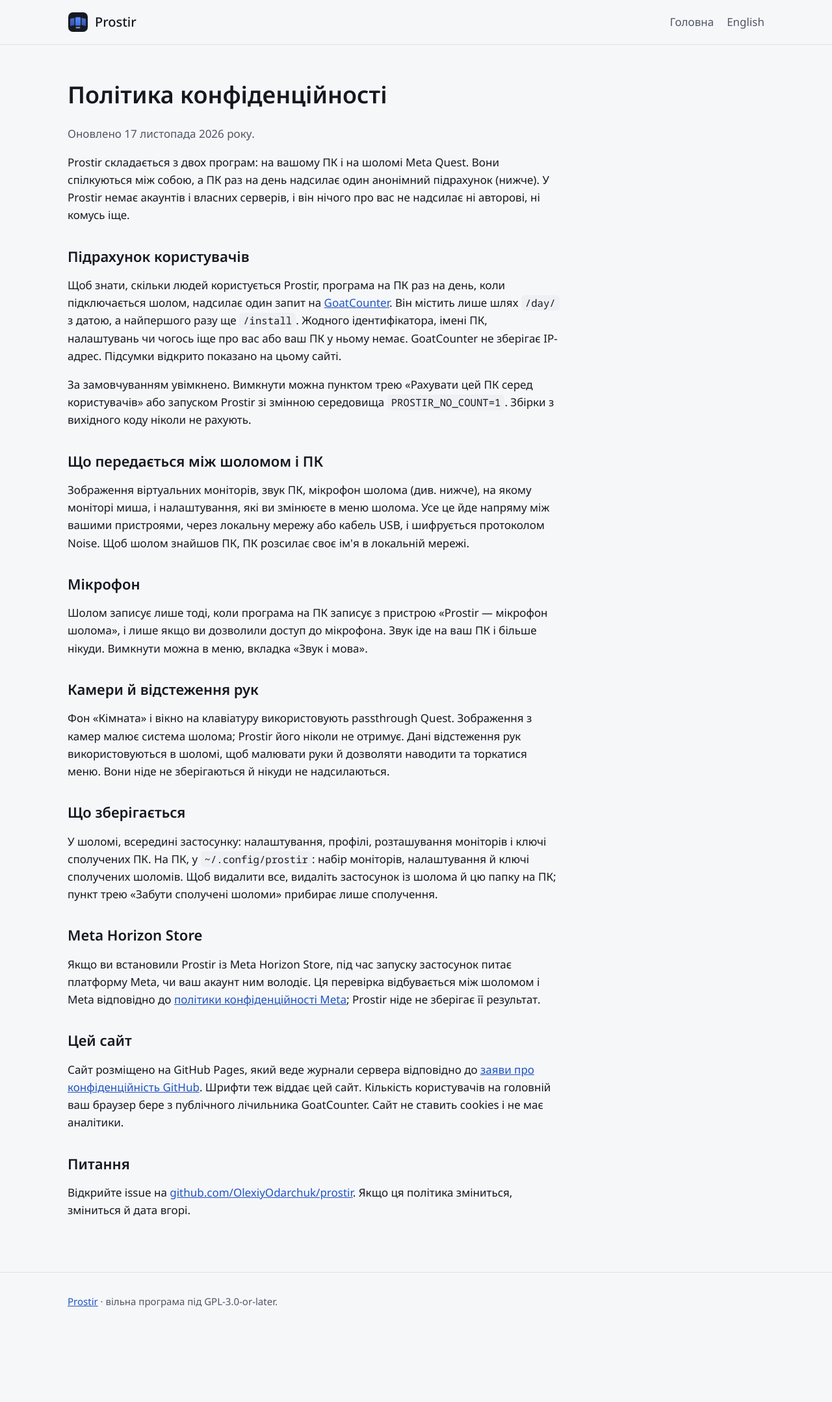
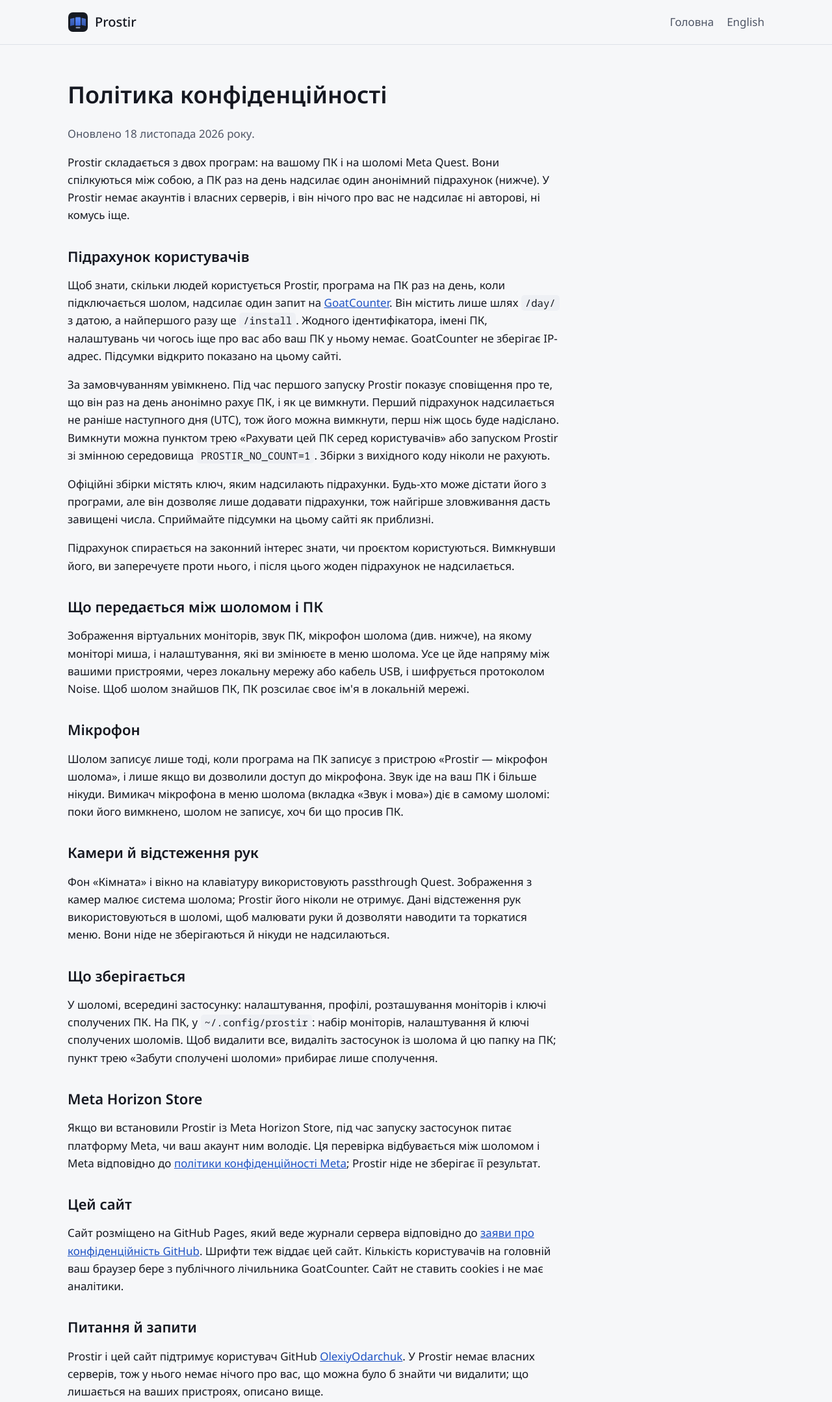
Before and after one commit to OlexiyOdarchuk/prostir, a plain HTML site: page docs/uk/privacy.html in a window 1280 px wide. Shown: the top 2157 px of the page at 65% size. Before the commit the page ends 2070 px from the top, so only its background shows below. Drawn offline with Linux system fonts and the light colour scheme.

Commit message:
Сайт: політика конфіденційності про підрахунок, мікрофон і приватний контакт
- Підрахунок: сповіщення під час першого запуску, перший запит не раніше наступного дня (UTC), ключ у збірках можна дістати, але він лише додає підрахунки, тож числа приблизні; законний інтерес і вимкнення як заперечення.
- Мікрофон: вимикач у меню шолома діє в самому шоломі, ПК може лише попросити.
- Хто підтримує проєкт (профіль GitHub) і приватний канал через приватні повідомлення про вразливості на GitHub.
- Дата оновлення 18 листопада 2026.

```diff
--- a/docs/uk/privacy.html
+++ b/docs/uk/privacy.html
@@ -12,6 +12,7 @@
   <link rel="alternate" hreflang="en" href="https://prostir.ishawyha.dev/privacy.html">
   <link rel="alternate" hreflang="uk" href="https://prostir.ishawyha.dev/uk/privacy.html">
   <link rel="alternate" hreflang="x-default" href="https://prostir.ishawyha.dev/privacy.html">
+  <link rel="preload" href="../fonts/noto-sans-cyrillic-400-normal.woff2" as="font" type="font/woff2" crossorigin>
   <link rel="stylesheet" href="../site.css">
 </head>
 <body>
@@ -28,19 +29,21 @@
 <main class="wrap">
   <article class="doc">
     <h1>Політика конфіденційності</h1>
-    <p class="muted">Оновлено 17 листопада 2026 року.</p>
+    <p class="muted">Оновлено 18 листопада 2026 року.</p>
 
     <p>Prostir складається з двох програм: на вашому ПК і на шоломі Meta Quest. Вони спілкуються між собою, а ПК раз на день надсилає один анонімний підрахунок (нижче). У Prostir немає акаунтів і власних серверів, і він нічого про вас не надсилає ні авторові, ні комусь іще.</p>
 
     <h2>Підрахунок користувачів</h2>
     <p>Щоб знати, скільки людей користується Prostir, програма на ПК раз на день, коли підключається шолом, надсилає один запит на <a href="https://www.goatcounter.com/">GoatCounter</a>. Він містить лише шлях <code>/day/</code> з датою, а найпершого разу ще <code>/install</code>. Жодного ідентифікатора, імені ПК, налаштувань чи чогось іще про вас або ваш ПК у ньому немає. GoatCounter не зберігає IP-адрес. Підсумки відкрито показано на цьому сайті.</p>
-    <p>За замовчуванням увімкнено. Вимкнути можна пунктом трею «Рахувати цей ПК серед користувачів» або запуском Prostir зі змінною середовища <code>PROSTIR_NO_COUNT=1</code>. Збірки з вихідного коду ніколи не рахують.</p>
+    <p>За замовчуванням увімкнено. Під час першого запуску Prostir показує сповіщення про те, що він раз на день анонімно рахує ПК, і як це вимкнути. Перший підрахунок надсилається не раніше наступного дня (UTC), тож його можна вимкнути, перш ніж щось буде надіслано. Вимкнути можна пунктом трею «Рахувати цей ПК серед користувачів» або запуском Prostir зі змінною середовища <code>PROSTIR_NO_COUNT=1</code>. Збірки з вихідного коду ніколи не рахують.</p>
+    <p>Офіційні збірки містять ключ, яким надсилають підрахунки. Будь-хто може дістати його з програми, але він дозволяє лише додавати підрахунки, тож найгірше зловживання дасть завищені числа. Сприймайте підсумки на цьому сайті як приблизні.</p>
+    <p>Підрахунок спирається на законний інтерес знати, чи проєктом користуються. Вимкнувши його, ви заперечуєте проти нього, і після цього жоден підрахунок не надсилається.</p>
 
     <h2>Що передається між шоломом і ПК</h2>
     <p>Зображення віртуальних моніторів, звук ПК, мікрофон шолома (див. нижче), на якому моніторі миша, і налаштування, які ви змінюєте в меню шолома. Усе це йде напряму між вашими пристроями, через локальну мережу або кабель USB, і шифрується протоколом Noise. Щоб шолом знайшов ПК, ПК розсилає своє ім'я в локальній мережі.</p>
 
     <h2>Мікрофон</h2>
-    <p>Шолом записує лише тоді, коли програма на ПК записує з пристрою «Prostir — мікрофон шолома», і лише якщо ви дозволили доступ до мікрофона. Звук іде на ваш ПК і більше нікуди. Вимкнути можна в меню, вкладка «Звук і мова».</p>
+    <p>Шолом записує лише тоді, коли програма на ПК записує з пристрою «Prostir — мікрофон шолома», і лише якщо ви дозволили доступ до мікрофона. Звук іде на ваш ПК і більше нікуди. Вимикач мікрофона в меню шолома (вкладка «Звук і мова») діє в самому шоломі: поки його вимкнено, шолом не записує, хоч би що просив ПК.</p>
 
     <h2>Камери й відстеження рук</h2>
     <p>Фон «Кімната» і вікно на клавіатуру використовують passthrough Quest. Зображення з камер малює система шолома; Prostir його ніколи не отримує. Дані відстеження рук використовуються в шоломі, щоб малювати руки й дозволяти наводити та торкатися меню. Вони ніде не зберігаються й нікуди не надсилаються.</p>
@@ -54,8 +57,9 @@
     <h2>Цей сайт</h2>
     <p>Сайт розміщено на GitHub Pages, який веде журнали сервера відповідно до <a href="https://docs.github.com/site-policy/privacy-policies/github-general-privacy-statement">заяви про конфіденційність GitHub</a>. Шрифти теж віддає цей сайт. Кількість користувачів на головній ваш браузер бере з публічного лічильника GoatCounter. Сайт не ставить cookies і не має аналітики.</p>
 
-    <h2>Питання</h2>
-    <p>Відкрийте issue на <a href="https://github.com/OlexiyOdarchuk/prostir/issues">github.com/OlexiyOdarchuk/prostir</a>. Якщо ця політика зміниться, зміниться й дата вгорі.</p>
+    <h2>Питання й запити</h2>
+    <p>Prostir і цей сайт підтримує користувач GitHub <a href="https://github.com/OlexiyOdarchuk">OlexiyOdarchuk</a>. У Prostir немає власних серверів, тож у нього немає нічого про вас, що можна було б знайти чи видалити; що лишається на ваших пристроях, описано вище.</p>
+    <p>Для приватного питання чи запиту або щоб повідомити про проблему безпеки, скористайтеся приватним повідомленням на GitHub: <a href="https://github.com/OlexiyOdarchuk/prostir/security/advisories/new">повідомити приватно</a>. Його бачать лише супровідники. З усім іншим відкрийте issue на <a href="https://github.com/OlexiyOdarchuk/prostir/issues">github.com/OlexiyOdarchuk/prostir</a>. Якщо ця політика зміниться, зміниться й дата вгорі.</p>
   </article>
 </main>
 
```
Also changed, not shown: docs/privacy.html (+9 -5 lines).
